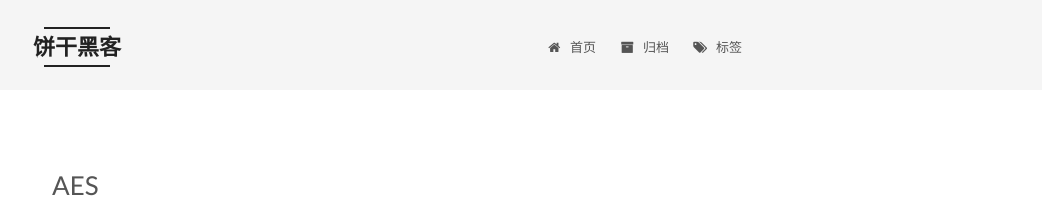
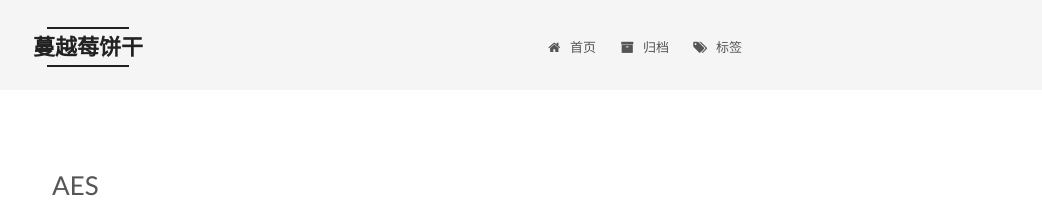
Before and after one commit to AirGoldenFish/airgoldenfish.github.io, a Jekyll site: the page built from index.html, in a window 1280 px wide. Shown: the top 217 px of the page, without its empty margins (238-1280 px from the left). Built offline with Jekyll 4.4.1, drawn with Linux system fonts in a browser that asks for light colours; the list of posts is cut into pages by our own code.

Commit message:
Update _config.yml

```diff
--- a/_config.yml
+++ b/_config.yml
@@ -4,17 +4,17 @@
 # ---------------------------------------------------------------
 
 # Site
-title: 饼干黑客
+title: 蔓越莓饼干
 subtitle:
 description:
-author: 饼干Hack
+author: 蔓越莓饼干
 # Support language: de, en, fr-FR, id, ja, ko, pt-BR, pt, ru, zh-Hans, zh-hk, zh-tw
 language: zh-Hans
 date_format: '%Y-%m-%d'
 
 # URL
 ## If your site is put in a subdirectory, set url as 'http://yoursite.com' and baseurl as '/child'
-url: 'https://hackcookies.github.io'
+url: 'https://cranberrycookies.github.io'
 baseurl: '/'
 permalink: pretty
 
```
